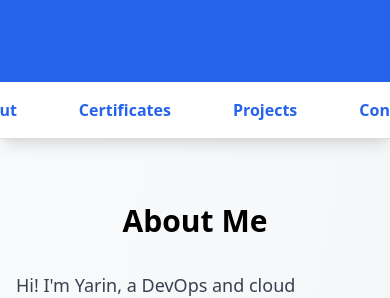
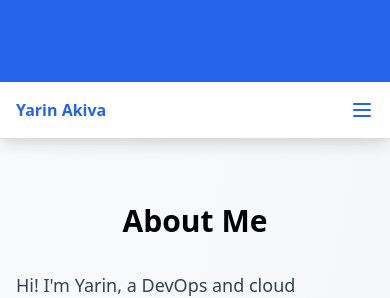
Before and after one commit to dreekz/yarinakiva-website, an MkDocs documentation site: the page built from docs/index.md, in a window 390 px wide. Shown: the part 362-660 px from the top of the page. Built offline with MkDocs 1.6.1 and Material for MkDocs 9.7.7, drawn with Linux system fonts in a browser that asks for light colours.

```diff
--- a/docs/assets/css/custom.css
+++ b/docs/assets/css/custom.css
@@ -3,18 +3,25 @@ html {
     scroll-behavior: smooth;
 }
 
-/* אפקט fading לסימן > */
-@keyframes fading {
-    0% { opacity: 0.2; }
-    50% { opacity: 1; }
-    100% { opacity: 0.2; }
+/* תיקון למלבן הכחול בצדדים */
+body {
+    overflow-x: hidden;
+    width: 100%;
+    margin: 0;
+    padding: 0;
 }
 
-.terminal-icon {
-    animation: fading 2s infinite ease-in-out;
+.md-main {
+    overflow-x: hidden;
 }
 
-/* תפריט צמוד לחלק העליון בעת גלילה */
+.md-content {
+    overflow-x: hidden;
+    max-width: 100%;
+    background-color: transparent;
+}
+
+/* נגישות נאב-בר ותיקוני תצוגה */
 nav {
     position: sticky;
     top: 0;
@@ -23,6 +30,7 @@ nav {
     border-bottom: 1px solid #ddd;
     backdrop-filter: blur(5px);
     -webkit-backdrop-filter: blur(5px);
+    transition: all 0.3s ease;
 }
 
 nav ul li a {
@@ -37,6 +45,17 @@ nav ul li a:hover {
     color: #0056b3;
     background-color: #e9ecef;
     border-radius: 4px;
+}
+
+/* אפקט fading לסימן > */
+@keyframes fading {
+    0% { opacity: 0.2; }
+    50% { opacity: 1; }
+    100% { opacity: 0.2; }
+}
+
+.terminal-icon {
+    animation: fading 2s infinite ease-in-out;
 }
 
 /* סרגל גלילה מותאם */
@@ -152,13 +171,21 @@ nav ul li a:hover {
     }
 }
 
-/* Override Material theme styles */
-.md-content {
-    background-color: transparent;
-}
+/* התאמות למובייל */
+@media (max-width: 768px) {
+    nav {
+        padding: 0;
+    }
 
-/* תיקונים לתצוגה במובייל */
-@media (max-width: 768px) {
+    .mobile-menu-active {
+        display: block !important;
+    }
+
+    #mobile-menu {
+        border-top: 1px solid #eee;
+        transition: all 0.3s ease;
+    }
+
     .modal-content {
         width: 95%;
     }
--- a/docs/assets/js/script.js
+++ b/docs/assets/js/script.js
@@ -1,79 +1,56 @@
+// כאשר ה-DOM נטען במלואו
 document.addEventListener('DOMContentLoaded', function() {
-    // פונקציה לפתיחת המודל
-    function openModal(certType) {
-        const modal = document.getElementById('certificate-modal');
-        const modalImg = document.getElementById('modal-image');
+    // ניהול תפריט מובייל
+    const menuToggle = document.getElementById('menu-toggle');
+    const mobileMenu = document.getElementById('mobile-menu');
 
-        // עדכון נתיב התמונה ללא '../'
-        if (certType === 'ltm-cert') {
-            modalImg.src = 'assets/images/ltm-certificate.jpg';
-        } else if (certType === 'bigip-cert') {
-            modalImg.src = 'assets/images/bigip-certificate.jpg';
-        }
-
-        modal.classList.add('active');
-
-        // מניעת גלילה בגוף העמוד כשהמודל פתוח
-        document.body.style.overflow = 'hidden';
+    // אם קיימים האלמנטים של תפריט המובייל
+    if (menuToggle && mobileMenu) {
+        // הוספת אירוע לחיצה על כפתור התפריט
+        menuToggle.addEventListener('click', function() {
+            // הוספה/הסרה של מחלקת hidden לתפריט
+            mobileMenu.classList.toggle('hidden');
+        });
     }
 
-    // פונקציה לסגירת המודל
-    function closeModal() {
-        const modal = document.getElementById('certificate-modal');
-        modal.classList.remove('active');
-
-        // החזרת הגלילה לגוף העמוד
-        document.body.style.overflow = '';
-    }
-
-    // הוספת מאזיני לחיצה לכרטיסי התעודות
-    const certificateCards = document.querySelectorAll('.certificate-card');
-    certificateCards.forEach(card => {
-        card.addEventListener('click', function() {
-            const certType = this.getAttribute('onclick').match(/'(.*?)'/)[1];
-            openModal(certType);
+    // סגירת תפריט מובייל בעת לחיצה על לינק
+    const mobileLinks = document.querySelectorAll('#mobile-menu a');
+    mobileLinks.forEach(link => {
+        link.addEventListener('click', () => {
+            // הסתרת התפריט לאחר לחיצה על לינק
+            mobileMenu.classList.add('hidden');
         });
     });
 
-    // סגירת המודל בלחיצה מחוץ לתמונה
-    const modal = document.getElementById('certificate-modal');
-    modal.addEventListener('click', function(e) {
-        if (e.target === this) {
-            closeModal();
-        }
+    // ניהול מודל לתעודות
+    const modal = document.querySelector('.modal');
+    const modalImg = document.querySelector('.modal-content img');
+    const closeModal = document.querySelector('.close-modal');
+    const certificateImages = document.querySelectorAll('.certificate-card img');
+
+    // הוספת אירוע לחיצה לכל תמונת תעודה
+    certificateImages.forEach(img => {
+        img.addEventListener('click', function() {
+            // הצגת התמונה במודל
+            modalImg.src = this.src;
+            modal.classList.add('active');
+            // מניעת גלילה ברקע
+            document.body.style.overflow = 'hidden';
+        });
     });
 
     // סגירת המודל בלחיצה על כפתור הסגירה
-    const closeButton = document.querySelector('.close-modal');
-    if (closeButton) {
-        closeButton.addEventListener('click', closeModal);
-    }
+    closeModal.addEventListener('click', function() {
+        modal.classList.remove('active');
+        // החזרת אפשרות הגלילה
+        document.body.style.overflow = 'auto';
+    });
 
-    // סגירת המודל בלחיצה על ESC
-    document.addEventListener('keydown', function(e) {
-        if (e.key === 'Escape' && modal.classList.contains('active')) {
-            closeModal();
+    // סגירת המודל בלחיצה על הרקע
+    modal.addEventListener('click', function(e) {
+        if (e.target === modal) {
+            modal.classList.remove('active');
+            document.body.style.overflow = 'auto';
         }
     });
 });
-
-// חשיפת הפונקציות לשימוש גלובלי
-window.openModal = function(certType) {
-    const modal = document.getElementById('certificate-modal');
-    const modalImg = document.getElementById('modal-image');
-
-    if (certType === 'ltm-cert') {
-        modalImg.src = 'assets/images/ltm-certificate.jpg';
-    } else if (certType === 'bigip-cert') {
-        modalImg.src = 'assets/images/bigip-certificate.jpg';
-    }
-
-    modal.classList.add('active');
-    document.body.style.overflow = 'hidden';
-};
-
-window.closeModal = function() {
-    const modal = document.getElementById('certificate-modal');
-    modal.classList.remove('active');
-    document.body.style.overflow = '';
-};
--- a/overrides/main.html
+++ b/overrides/main.html
@@ -35,20 +35,51 @@
     </div>
 
     <!-- Navigation -->
-    <nav class="bg-white shadow-lg sticky top-0">
+    <nav class="bg-white shadow-lg sticky top-0 z-50">
         <div class="container mx-auto px-4">
-            <ul class="flex justify-center space-x-8 py-4">
-                <li><a href="#about" class="text-blue-600 hover:text-blue-800">About</a></li>
-                <li><a href="#certificates" class="text-blue-600 hover:text-blue-800">Certificates</a></li>
-                <li><a href="#projects" class="text-blue-600 hover:text-blue-800">Projects</a></li>
-                <li><a href="#contact" class="text-blue-600 hover:text-blue-800">Contact</a></li>
-            </ul>
+            <!-- Desktop Menu -->
+            <div class="hidden md:block">
+                <ul class="flex justify-center space-x-8 py-4">
+                    <li><a href="#about" class="text-blue-600 hover:text-blue-800 px-3 py-2 transition-colors duration-300">About</a></li>
+                    <li><a href="#certificates" class="text-blue-600 hover:text-blue-800 px-3 py-2 transition-colors duration-300">Certificates</a></li>
+                    <li><a href="#projects" class="text-blue-600 hover:text-blue-800 px-3 py-2 transition-colors duration-300">Projects</a></li>
+                    <li><a href="#contact" class="text-blue-600 hover:text-blue-800 px-3 py-2 transition-colors duration-300">Contact</a></li>
+                </ul>
+            </div>
+
+            <!-- Mobile Menu Button -->
+            <div class="md:hidden flex justify-between items-center py-4">
+                <span class="text-blue-600 font-bold">Yarin Akiva</span>
+                <button id="menu-toggle" class="text-blue-600 hover:text-blue-800 focus:outline-none" aria-label="Toggle menu">
+                    <svg class="w-6 h-6" fill="none" stroke="currentColor" viewBox="0 0 24 24">
+                        <path stroke-linecap="round" stroke-linejoin="round" stroke-width="2" d="M4 6h16M4 12h16M4 18h16"/>
+                    </svg>
+                </button>
+            </div>
+
+            <!-- Mobile Menu -->
+            <div id="mobile-menu" class="md:hidden hidden">
+                <ul class="py-2">
+                    <li><a href="#about" class="block px-4 py-2 text-blue-600 hover:bg-blue-50 transition-colors duration-300">About</a></li>
+                    <li><a href="#certificates" class="block px-4 py-2 text-blue-600 hover:bg-blue-50 transition-colors duration-300">Certificates</a></li>
+                    <li><a href="#projects" class="block px-4 py-2 text-blue-600 hover:bg-blue-50 transition-colors duration-300">Projects</a></li>
+                    <li><a href="#contact" class="block px-4 py-2 text-blue-600 hover:bg-blue-50 transition-colors duration-300">Contact</a></li>
+                </ul>
+            </div>
         </div>
     </nav>
 
     <!-- Main Content -->
     <div class="bg-gray-50">
         {{ page.content }}
+    </div>
+
+    <!-- Modal for Certificates -->
+    <div id="certificate-modal" class="modal">
+        <div class="modal-content">
+            <span class="close-modal">&times;</span>
+            <img id="modal-image" src="" alt="Certificate">
+        </div>
     </div>
 
     <!-- Scripts -->
```
Also changed, not shown: other parts of overrides/main.html (+21 -0 lines).
